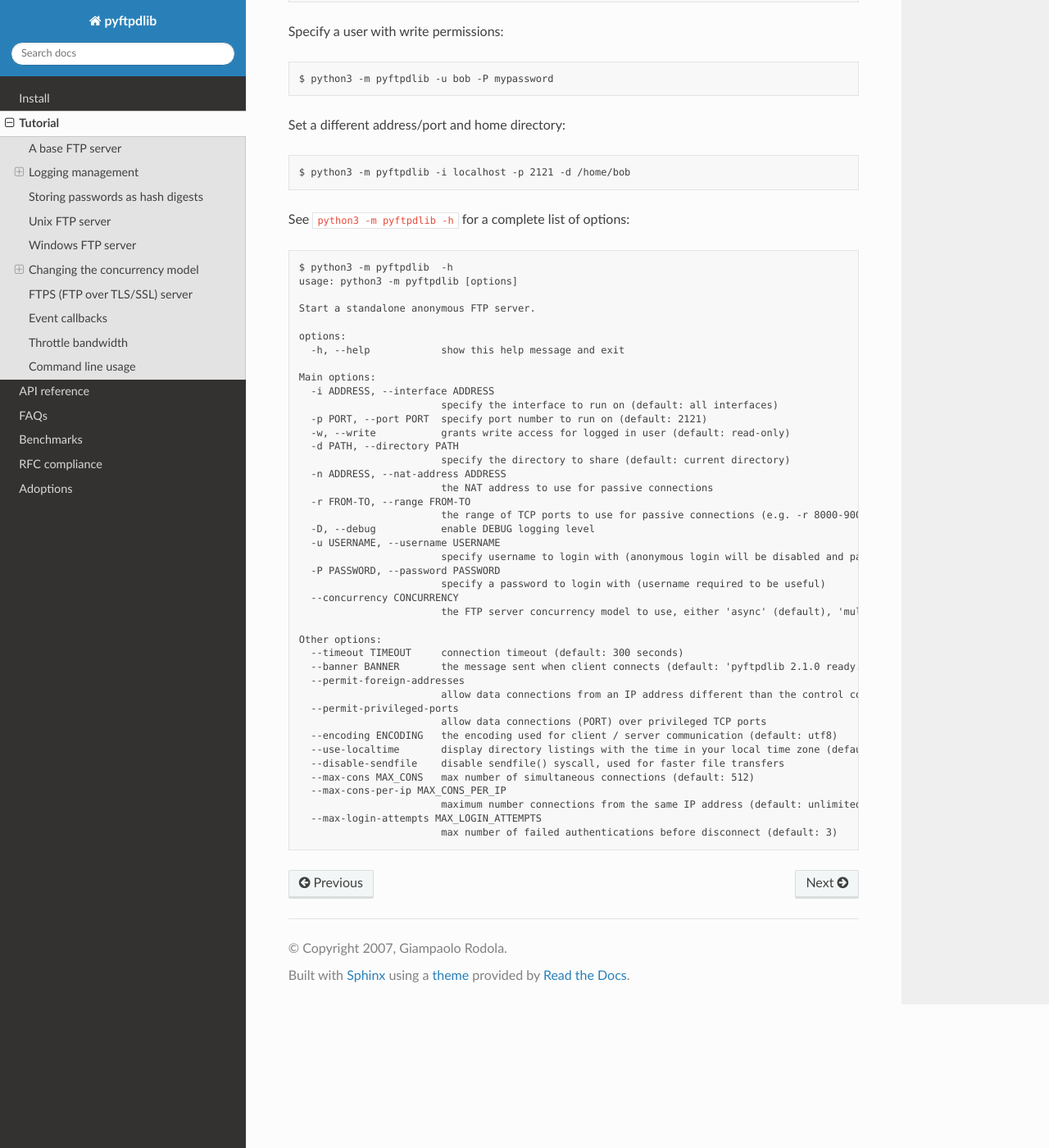
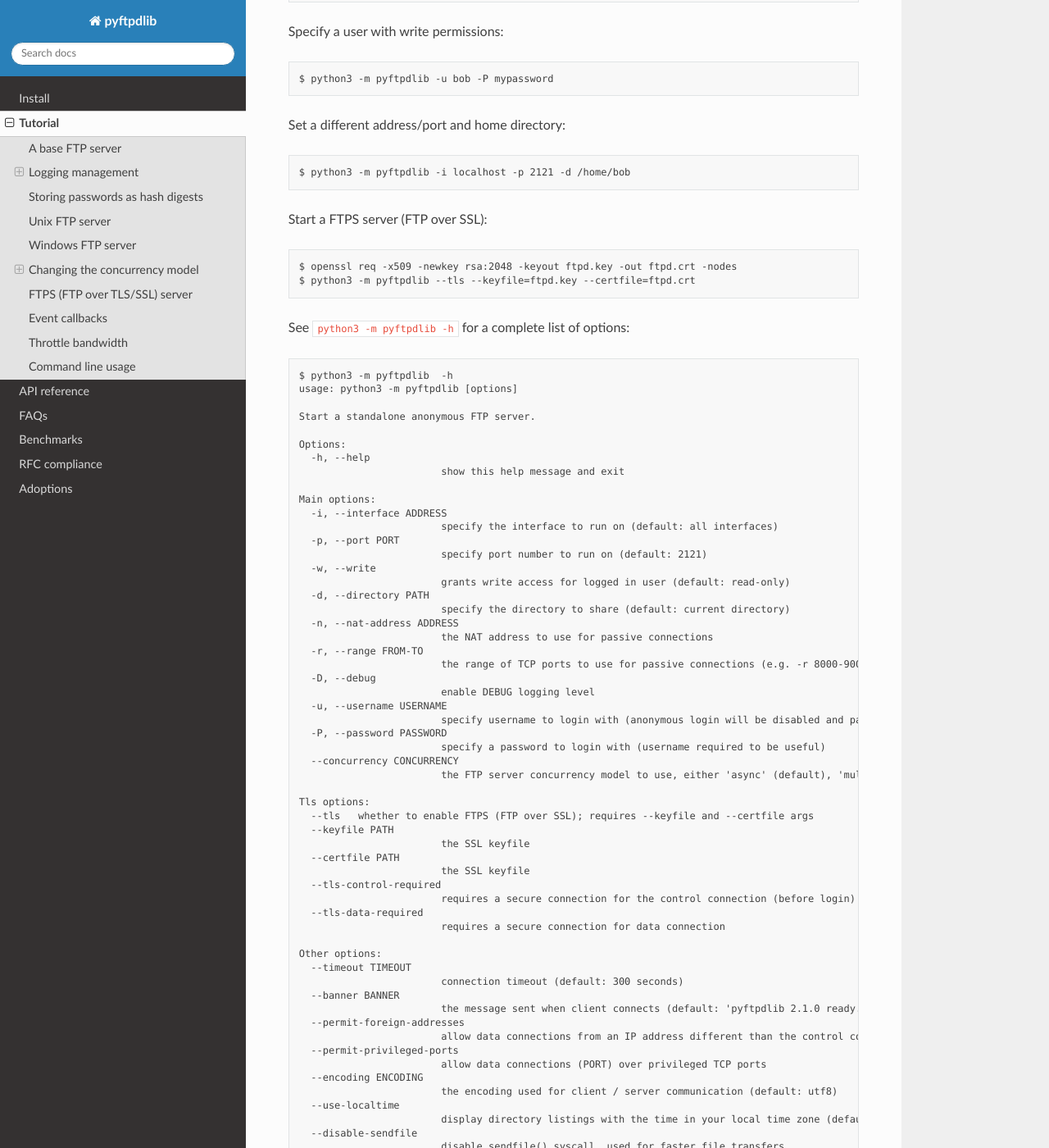
Before and after one commit to giampaolo/pyftpdlib, a Sphinx documentation site: the page built from docs/tutorial.rst, in a window 1280 px wide and 1400 px high, scrolled down 9577 px. Shown: the whole window at 82% size. Built offline with Sphinx 7.4.7 and the Read the Docs theme 3.1.0, drawn with Linux system fonts in a browser that asks for light colours; some of the changed text lies outside the part shown.

Commit message:
Update doc

```diff
--- a/docs/tutorial.rst
+++ b/docs/tutorial.rst
@@ -541,6 +541,13 @@ Set a different address/port and home directory:
 
     $ python3 -m pyftpdlib -i localhost -p 2121 -d /home/bob
 
+Start a FTPS server (FTP over SSL):
+
+.. code-block::
+
+    $ openssl req -x509 -newkey rsa:2048 -keyout ftpd.key -out ftpd.crt -nodes
+    $ python3 -m pyftpdlib --tls --keyfile=ftpd.key --certfile=ftpd.crt
+
 See ``python3 -m pyftpdlib -h`` for a complete list of options:
 
 .. code-block::
@@ -550,39 +557,60 @@ See ``python3 -m pyftpdlib -h`` for a complete list of options:
 
     Start a standalone anonymous FTP server.
 
-    options:
-      -h, --help            show this help message and exit
+    Options:
+      -h, --help
+                            show this help message and exit
 
     Main options:
-      -i ADDRESS, --interface ADDRESS
+      -i, --interface ADDRESS
                             specify the interface to run on (default: all interfaces)
-      -p PORT, --port PORT  specify port number to run on (default: 2121)
-      -w, --write           grants write access for logged in user (default: read-only)
-      -d PATH, --directory PATH
+      -p, --port PORT
+                            specify port number to run on (default: 2121)
+      -w, --write
+                            grants write access for logged in user (default: read-only)
+      -d, --directory PATH
                             specify the directory to share (default: current directory)
-      -n ADDRESS, --nat-address ADDRESS
+      -n, --nat-address ADDRESS
                             the NAT address to use for passive connections
-      -r FROM-TO, --range FROM-TO
+      -r, --range FROM-TO
                             the range of TCP ports to use for passive connections (e.g. -r 8000-9000)
-      -D, --debug           enable DEBUG logging level
-      -u USERNAME, --username USERNAME
+      -D, --debug
+                            enable DEBUG logging level
+      -u, --username USERNAME
                             specify username to login with (anonymous login will be disabled and password required if supplied)
-      -P PASSWORD, --password PASSWORD
+      -P, --password PASSWORD
                             specify a password to login with (username required to be useful)
       --concurrency CONCURRENCY
                             the FTP server concurrency model to use, either 'async' (default), 'multi-thread' or 'multi-proc'
 
+    Tls options:
+      --tls   whether to enable FTPS (FTP over SSL); requires --keyfile and --certfile args
+      --keyfile PATH
+                            the SSL keyfile
+      --certfile PATH
+                            the SSL keyfile
+      --tls-control-required
+                            requires a secure connection for the control connection (before login)
+      --tls-data-required
+                            requires a secure connection for data connection
+
     Other options:
-      --timeout TIMEOUT     connection timeout (default: 300 seconds)
-      --banner BANNER       the message sent when client connects (default: 'pyftpdlib 2.1.0 ready.')
+      --timeout TIMEOUT
+                            connection timeout (default: 300 seconds)
+      --banner BANNER
+                            the message sent when client connects (default: 'pyftpdlib 2.1.0 ready.')
       --permit-foreign-addresses
                             allow data connections from an IP address different than the control connection
       --permit-privileged-ports
                             allow data connections (PORT) over privileged TCP ports
-      --encoding ENCODING   the encoding used for client / server communication (default: utf8)
-      --use-localtime       display directory listings with the time in your local time zone (default: use GMT)
-      --disable-sendfile    disable sendfile() syscall, used for faster file transfers
-      --max-cons MAX_CONS   max number of simultaneous connections (default: 512)
+      --encoding ENCODING
+                            the encoding used for client / server communication (default: utf8)
+      --use-localtime
+                            display directory listings with the time in your local time zone (default: use GMT)
+      --disable-sendfile
+                            disable sendfile() syscall, used for faster file transfers
+      --max-cons MAX_CONS
+                            max number of simultaneous connections (default: 512)
       --max-cons-per-ip MAX_CONS_PER_IP
                             maximum number connections from the same IP address (default: unlimited)
       --max-login-attempts MAX_LOGIN_ATTEMPTS
```
